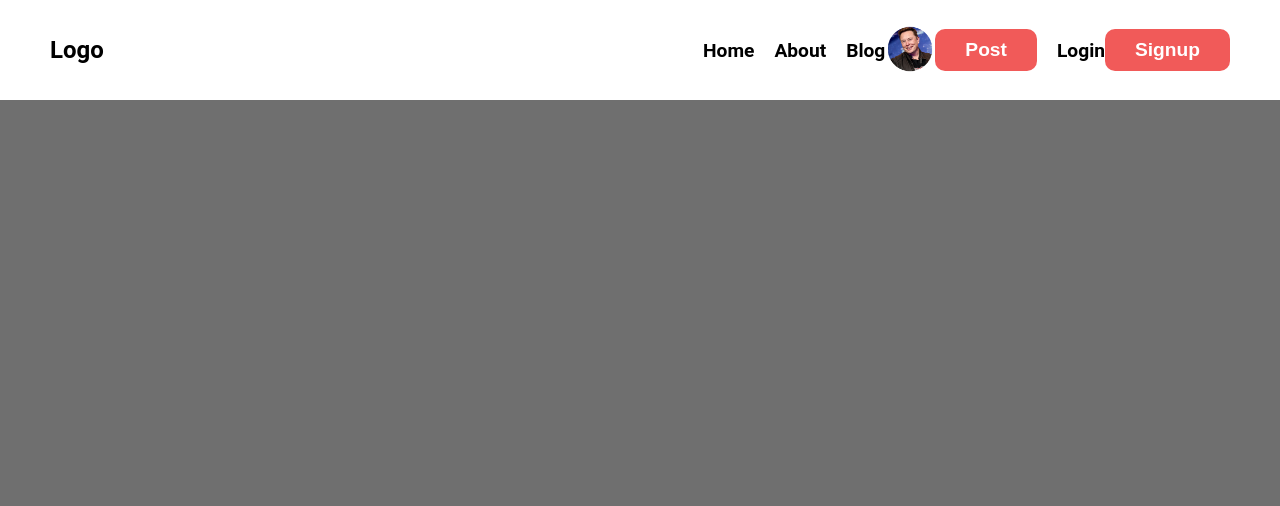
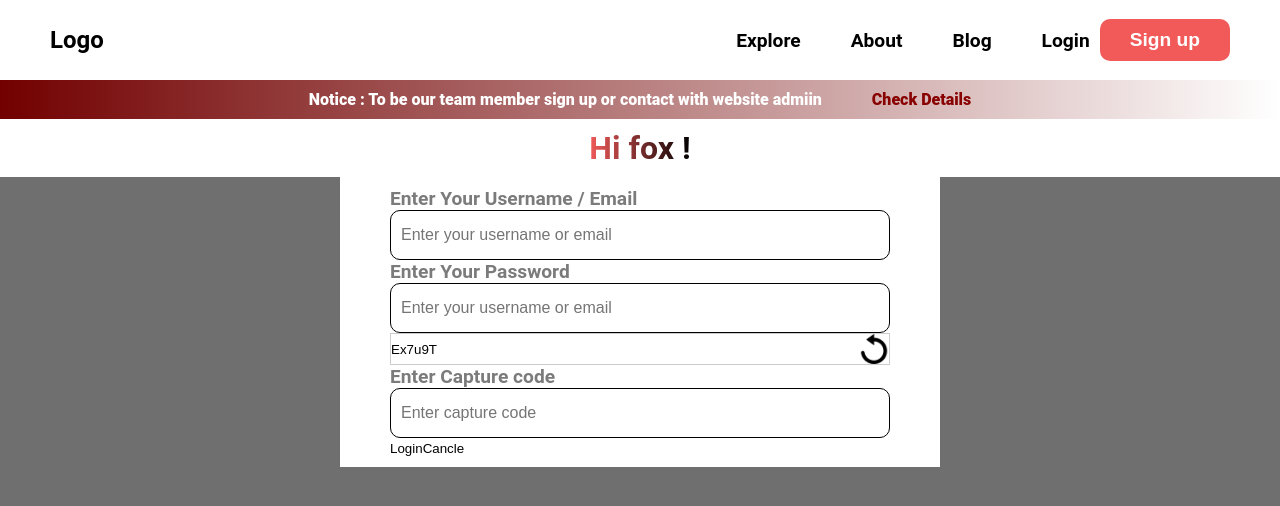
Before and after one commit to BuddhadebKoner/ishowdevs.com, a React (Vite) app in the folder frontend/: page / in a window 1280 px wide. Shown: the top 506 px of the page. Built offline with nearby package versions, Linux system fonts and the light colour scheme.

Commit message:
login form

```diff
--- a/frontend/src/App.jsx
+++ b/frontend/src/App.jsx
@@ -1,12 +1,12 @@
 import React from 'react';
-import Navbar from './components/Navbar';
+import Login from './pages/Login';
 
 function App() {
 
 
   return (
     <>
-      <Navbar />
+      <Login />
     </>
   );
 }
--- a/frontend/src/assets/assets.js
+++ b/frontend/src/assets/assets.js
@@ -1,7 +1,9 @@
 import profile from './temp/profile.png';
+import reloadicon from './icons/reload.png';
 
 
 
 export const assets = {
-   profile: profile
+   profile: profile,
+   reloadicon: reloadicon
 }
--- /dev/null
+++ b/frontend/src/components/Herotext.jsx
@@ -0,0 +1,16 @@
+import React from 'react';
+import '../styles/Herotext.css';
+
+export default function components({ text }) {
+
+   return (
+
+      <>
+         <div className="hero_text_container">
+            <h1 class="text_gradient">{text}</h1>
+         </div>
+      </>
+
+   )
+
+}
--- a/frontend/src/components/Navbar.jsx
+++ b/frontend/src/components/Navbar.jsx
@@ -1,8 +1,10 @@
-import React from 'react';
+import React, { useState } from 'react';
 import { assets } from '../assets/assets';
+import Notificationlevel from './Notificationlevel';
 import '../styles/Navbar.css';
 
 export default function components() {
+   const [isLogedIn, setIsLogedIn] = useState(false);
 
    return (
 
@@ -12,21 +14,28 @@ export default function components() {
                <h1>Logo</h1>
             </div>
             <div className="navbar_links">
-               <a href="#" className='navbar_links_btns'>Home</a>
+               <a href="#" className='navbar_links_btns'>Explore</a>
                <a href="#" className='navbar_links_btns'>About</a>
                <a href="#" className='navbar_links_btns'>Blog</a>
+               {isLogedIn === true ?
                   <div className="my_profile">
                      <button>
-                     <img src={assets.profile} alt="" className='my_profile_iamge'/>
+                        <img src={assets.profile} alt="" className='my_profile_iamge' />
                      </button>
                      <button className='hero_btn'>Post</button>
                   </div>
+                  :
                   <div className="login_signup">
                      <a href="#" className='navbar_links_btns'>Login</a>
-                  <button className='hero_btn'>Signup</button>
+                     <button className='hero_btn'>Sign up</button>
                   </div>
+               }
             </div>
          </nav>
+         <Notificationlevel
+            note={'Notice : To be our team member sign up or contact with website admiin'}
+            link={'#'}
+         />
       </>
 
    )
--- /dev/null
+++ b/frontend/src/components/Notificationlevel.jsx
@@ -0,0 +1,16 @@
+import React from 'react';
+import '../styles/Notificationlevel.css';
+
+export default function components({ note, link }) {
+
+   return (
+      <>
+         <div className="notification_container">
+            <p>{note}</p>
+            <a href={link}>Check Details</a>
+         </div>
+      </>
+
+   )
+
+}
--- /dev/null
+++ b/frontend/src/components/Userlogin.jsx
@@ -0,0 +1,39 @@
+import React from 'react';
+import Herotext from './Herotext';
+import '../styles/Userlogin.css';
+import { assets } from '../assets/assets';
+
+export default function components() {
+
+   return (
+      <>
+         <div className="userlogin_form_container">
+            <Herotext text={'Hi fox !'} />
+            <div className="userlogin_form">
+               <div className="input_fild_box">
+               <label htmlFor="username">Enter Your  Username / Email</label>
+                  <input type="text" name="username" id="username" placeholder='Enter your username or email' />
+               </div>
+               <div className="input_fild_box">
+               <label htmlFor="password">Enter Your Password</label>
+                  <input type="password" name="password" id="password" placeholder='Enter your username or email' />
+               </div>
+               <div className="capture_code">
+                  <input type="text" value={"Ex7u9T"} />
+                  <img src={assets.reloadicon} alt="" />
+               </div>
+               <div className="input_fild_box">
+               <label htmlFor="">Enter Capture code</label>
+                  <input type="text" name="capture" id="capture" placeholder='Enter capture code' />
+               </div>
+               <div className="loginsubmit_btns">
+                  <button className=''>Login</button>
+                  <button className=''>Cancle</button>
+               </div>
+            </div>
+         </div>
+      </>
+
+   )
+
+}
--- a/frontend/src/pages/Login.jsx
+++ b/frontend/src/pages/Login.jsx
@@ -0,0 +1,16 @@
+import React from 'react';
+import Navbar from '../components/Navbar';
+import Userlogin from '../components/Userlogin';
+
+export default function pages (){
+
+   return(
+
+      <>
+         <Navbar />
+         <Userlogin />
+      </>
+
+   )
+
+}
--- /dev/null
+++ b/frontend/src/styles/Herotext.css
@@ -0,0 +1,18 @@
+.hero_text_container {
+   width: 100%;
+   height: fit-content;
+   display: flex;
+   align-items: center;
+   justify-content: center;
+   flex-direction: column;
+   gap: 50px;
+   padding: 10px 0px;
+   background-color: white;
+}
+
+.text_gradient{
+   width: fit-content;
+    background: linear-gradient(to right, #F15A59, #000000);
+   -webkit-background-clip: text;
+   -webkit-text-fill-color: transparent;
+}
--- a/frontend/src/styles/Navbar.css
+++ b/frontend/src/styles/Navbar.css
@@ -1,6 +1,6 @@
 .navbar_container {
    width: 100%;
-   height: 100px;
+   height: 80px;
    background: #ffffff;
    display: flex;
    align-items: center;
@@ -9,7 +9,7 @@
    padding: 0 50px;
 }
 
-.navbar_links{
+.navbar_links {
    width: fit-content;
    display: flex;
    align-items: center;
@@ -18,34 +18,36 @@
    margin-left: auto;
    font-size: 1.2rem;
    font-weight: 600;
+   gap: 50px;
 }
 
-.navbar_links_btns{
-   width: fit-content;
-   display: flex;
-   align-items: center;
-   justify-content: center;
-   flex-direction: row;
-   margin-left: 20px;
-}
-
-.my_profile{
-   width: fit-content;
-   display: flex;
-   align-items: center;
-   justify-content: center;
-}
-
-.my_profile_iamge{
-   width: 50px;
-   height: 50px;
-   border-radius: 50%;
-}
-
-.login_signup{
+.navbar_links_btns {
    width: fit-content;
    display: flex;
    align-items: center;
    justify-content: center;
    flex-direction: row;
 }
+
+.my_profile {
+   width: fit-content;
+   display: flex;
+   align-items: center;
+   justify-content: center;
+   gap: 10px
+}
+
+.my_profile_iamge {
+   width: 50px;
+   height: 50px;
+   border-radius: 50%;
+}
+
+.login_signup {
+   width: fit-content;
+   display: flex;
+   align-items: center;
+   justify-content: center;
+   flex-direction: row;
+   gap: 10px
+}
--- /dev/null
+++ b/frontend/src/styles/Notificationlevel.css
@@ -0,0 +1,20 @@
+.notification_container {
+   width: 100%;
+   height: fit-content;
+   display: flex;
+   align-items: center;
+   justify-content: center;
+   flex-direction: row;
+   gap: 50px;
+   padding: 10px 0px;
+   background: linear-gradient(to right, #720000, #FFFFFF);
+}
+
+.notification_container p{
+   color: #FFFFFF;
+   font-weight: 800;
+}
+.notification_container a{
+   color: #880000;
+   font-weight: 900;
+}
--- /dev/null
+++ b/frontend/src/styles/Userlogin.css
@@ -0,0 +1,56 @@
+.userlogin_form_container {
+   width: 100%;
+   height: fit-content;
+   display: flex;
+   align-items: center;
+   justify-content: center;
+   flex-direction: column;
+}
+
+
+.userlogin_form {
+   width: fit-content;
+   height: fit-content;
+   display: flex;
+   align-items: start;
+   justify-content: center;
+   flex-direction: column;
+   background-color: white;
+   padding: 10px 50px;
+}
+
+.input_fild_box ,
+.capture_code{
+   width: 100%;
+   height: fit-content;
+   display: flex;
+   align-items: flex-start;
+   justify-content: center;
+   flex-direction: column;
+
+}
+.capture_code{
+   display: flex;
+   align-items: center;
+   justify-content: space-between;
+   flex-direction: row;
+   border: 1px solid #ccc;
+}
+.capture_code img{
+   width: 30px;
+   height: 30px;
+}
+
+.input_fild_box input {
+   width: 500px;
+   height: 50px;
+   padding: 10px;
+   border-radius: 10px;
+   border: 1px solid #000000;
+   font-size: 1rem;
+}
+.input_fild_box label{
+   font-size: 1.2rem;
+   font-weight: 700;
+   color: #7B7B7B;
+}
```
Also changed, not shown: frontend/src/assets/icons/reload.png (added), frontend/src/assets/temp/profile.jpg (deleted). Lines whose indentation alone changed are shown as unchanged.
